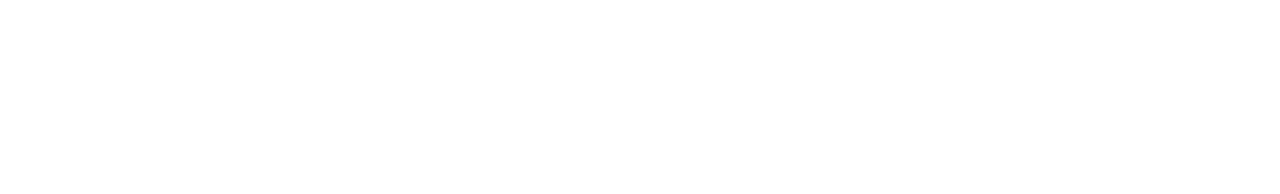
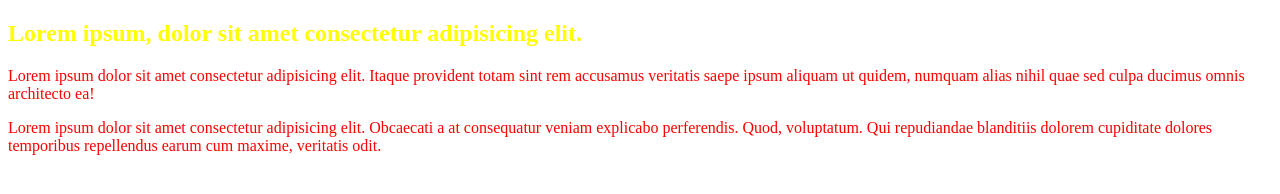
Before and after one commit to marcusmigueell/Secao3-CSS3-Intermediario-Avancado, a plain HTML site: page index.html in a window 1280 px wide. Drawn offline with Linux system fonts and the light colour scheme.

Commit message:
Inheritance and Specificity

```diff
--- a/css/estilo.css
+++ b/css/estilo.css
@@ -0,0 +1,32 @@
+/* Especificidade precedencia de seletores */
+
+/*
+#pagina p {
+    color: blue !important;
+}
+
+#pagina p {
+    color: red;
+}
+
+/* em seletores iguais o é que será carregado
+   ! important significa que esse seletor é mais importante que qualquer outro seletor igual */
+
+
+   /* Se um seletor for mais específico que outro a regra mais específica será aplicada, ou seja, terá prececência sobre regras mais gerais. */
+
+h2 {   /* seletor mais especifico */
+    color: blue;
+}
+
+* {   /* seletor universal */
+    color: red;
+}
+
+h2.verde {    /* Seletor ainda mais especifico que somente h2*/
+    color: green;
+}
+
+h2#amarelo {   /* ID é mais especifico que a class por isso o texto ficará amarelo */
+    color: yellow;
+}
--- a/index.html
+++ b/index.html
@@ -4,7 +4,7 @@
 
 <head>
 
-    <title>Document</title>
+    <title>Herança e Especificidade</title>
     <meta charset="UTF-8">
     <meta http-equiv="X-UA-Compatible" content="IE=edge">
     <meta name="viewport" content="width=device-width, initial-scale=1.0">
@@ -15,6 +15,22 @@
 
 <body>
 
+    <div id="pagina">
+
+        <h2 class="verde" id="amarelo">
+            Lorem ipsum, dolor sit amet consectetur adipisicing elit.
+        </h2>
+
+        <p>
+            Lorem ipsum dolor sit amet consectetur adipisicing elit. Itaque provident totam sint rem accusamus veritatis saepe ipsum aliquam ut quidem, numquam alias nihil quae sed culpa ducimus omnis architecto ea!
+        </p>
+
+        <p>
+            Lorem ipsum dolor sit amet consectetur adipisicing elit. Obcaecati a at consequatur veniam explicabo perferendis. Quod, voluptatum. Qui repudiandae blanditiis dolorem cupiditate dolores temporibus repellendus earum cum maxime, veritatis odit.
+        </p>
+
+    </div>
+
 </body>
 
 </html>
```
Also changed, not shown: 1 other file.
